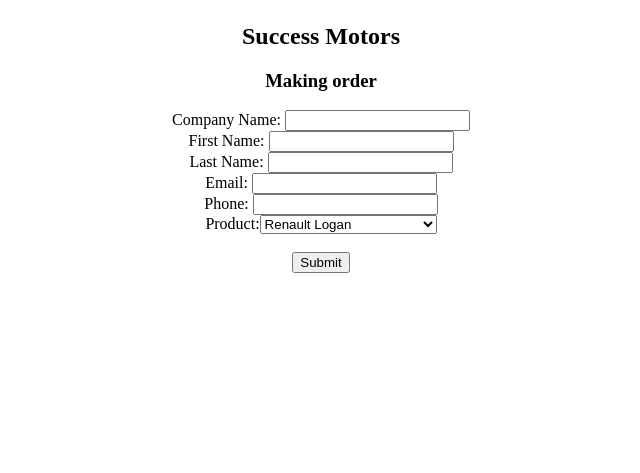
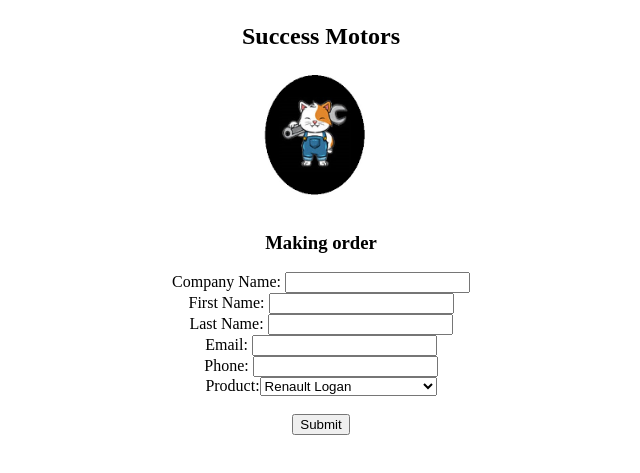
Before and after one commit to DKrulikovski/successMotorsApp, a website: page public/index.html in a window 1280 px wide. Shown: the part 159-632 px from the top of the page, without its empty margins (319-959 px from the left). Drawn offline with Linux system fonts and the light colour scheme; files whose address does not match are found by name.

Commit message:
Update index.html

```diff
--- a/public/index.html
+++ b/public/index.html
@@ -12,6 +12,7 @@
     <header>
       <h2><img src="public/logo.jpg" width="156" height="136" class="center" ></h2>
       <h2>Success Motors</h2>
+      <h2><img src="logo.jpg" width="156" height="136" class="center" ></h2>
     </header>
     <body>
 
```
